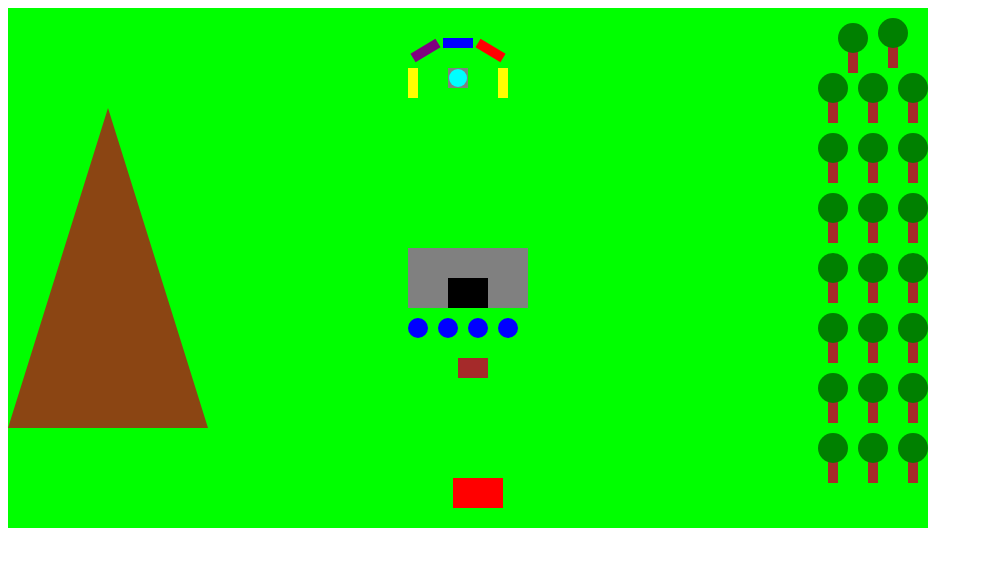
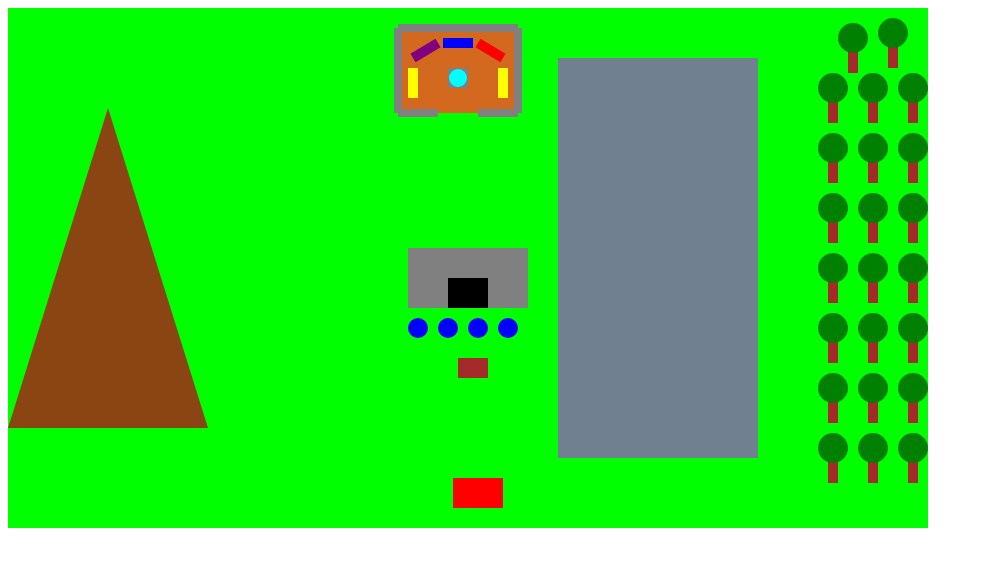
Before and after one commit to leotheshade/Territory, a plain HTML site: page index.html in a window 1280 px wide. Shown: the whole page, without its empty margins (0-983 px from the left). Drawn offline with Linux system fonts and the light colour scheme.

Commit message:
finished market model, am working on a basic GUI system.

```diff
--- a/index.html
+++ b/index.html
@@ -10,6 +10,12 @@
     <!-- <image width="20" height="30" x="100" y="100" xlink:href="file:///C:/Users/Student/Desktop/miner%20concept%20art%20no%201.png" /> -->
 <!-- market -->
 <!-- <line x1="468" y1="38" x2="493" y2="53" stroke="brown" stroke-width="13"/> -->
+<rect x="390" y="20" width="120" height="85" fill="chocolate" opacity="1"/>
+<line x1="390" y1="20" x2="390" y2="105" stroke="gray" stroke-width="8"/>
+<line x1="390" y1="20" x2="510" y2="20" stroke="gray" stroke-width="8"/>
+<line x1="510" y1="20" x2="510" y2="105" stroke="gray" stroke-width="8"/>
+<line x1="390" y1="105" x2="430" y2="105" stroke="gray" stroke-width="8"/>
+<line x1="510" y1="105" x2="470" y2="105" stroke="gray" stroke-width="8" />
 <line x1="470" y1="35" x2="495" y2="50" stroke="red" stroke-width="10" opacity="1"/>
 
 <line x1="435" y1="35" x2="465" y2="35" stroke="blue" stroke-width="10"/>
@@ -20,7 +26,7 @@
 <line x1="495" y1="60" x2="495" y2="90" stroke="yellow" stroke-width="10"/>
 <rect x="440" y="60" width="20" height="20" fill="gray"/>
 <circle cx="450" cy="70" r="9" fill="aqua"/>
-<rect x="400" y="30" width="100" height="70" fill="white" opacity="0"/>
+<rect x="380" y="30" width="140" height="70" fill="white" opacity="0"/>
 <!-- market^ -->
 
   <!-- //castle -->
@@ -138,6 +144,7 @@
   <text id="displayWagonWood" x="460" y="400" font-family="sans-serif" font-size="25" fill="brown"></text>
 
   <text id="displayWagonOre" x="400" y="400" font-family="sans-serif" font-size="25" fill="gray"></text>
+  <rect x="550" y="50" width="200" height="400" fill="slategrey" opacity="1"/>
    <!-- // icon of raid -->
   <text id="raidAlert" x="330" y="150" font-family="sans-serif" font-size="25" fill="red" opacity="1" style="display: none;"></text>
  <text id="notifications" x="20" y="50" font-family="sans-serif" font-size="20" fill="red" opacity="1" style="display:none;"></text>
```
